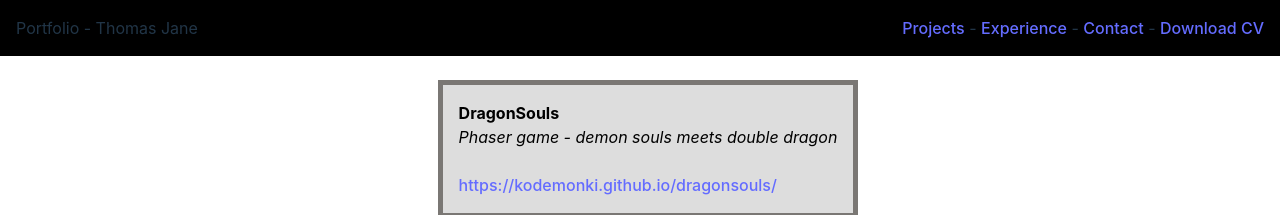
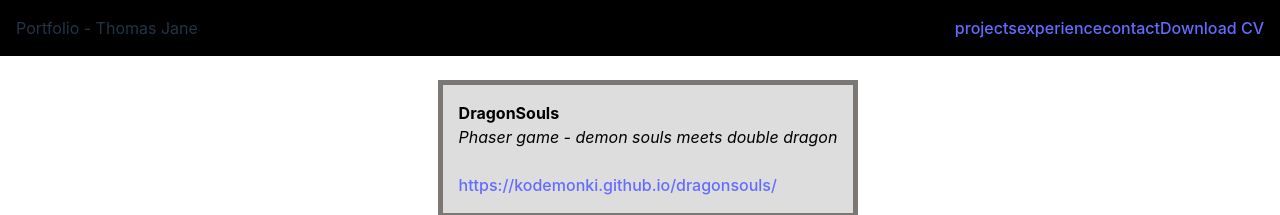
Before and after one commit to kodemonki/portfolio, a React (Vite) app: page / in a window 1280 px wide. Shown: the top 215 px of the page. Built offline with nearby package versions, Linux system fonts and the light colour scheme.

Commit message:
hashrouter

```diff
--- a/src/App.tsx
+++ b/src/App.tsx
@@ -1,7 +1,7 @@
 import "./App.css";
 import Header from "./components/Header";
 import Projects from "./pages/Projects";
-import { BrowserRouter as Router, Routes, Route } from "react-router-dom";
+import { HashRouter as Router, Routes, Route } from "react-router-dom";
 import Experience from "./pages/Experience";
 import Contact from "./pages/Contact";
 import NotFound from "./pages/NotFound";
--- a/src/components/Header.tsx
+++ b/src/components/Header.tsx
@@ -1,39 +1,14 @@
-import { useNavigate } from "react-router-dom";
+import { Link} from "react-router-dom";
 
 const Header = () => {
-  const navigate = useNavigate();
 
   return (
     <div className="Header">
       <p className="Header__left">Portfolio - Thomas Jane</p>
       <p className="Header__right">
-        <a
-          href=""
-          onClick={() => {
-            navigate("/projects", { replace: true });
-          }}
-        >
-          Projects
-        </a>{" "}
-        -{" "}
-        <a
-          href=""
-          onClick={() => {
-            navigate("/experience", { replace: true });
-          }}
-        >
-          Experience
-        </a>{" "}
-        -{" "}
-        <a
-          href=""
-          onClick={() => {
-            navigate("/contact", { replace: true });
-          }}
-        >
-          Contact
-        </a>{" "}
-        -{" "}
+        <Link to="/projects">projects</Link>
+        <Link to="/experience">experience</Link>
+        <Link to="/contact">contact</Link>
         <a href="/ThomasJaneCV_2024_july.pdf" download>
           Download&nbsp;CV
         </a>
```
